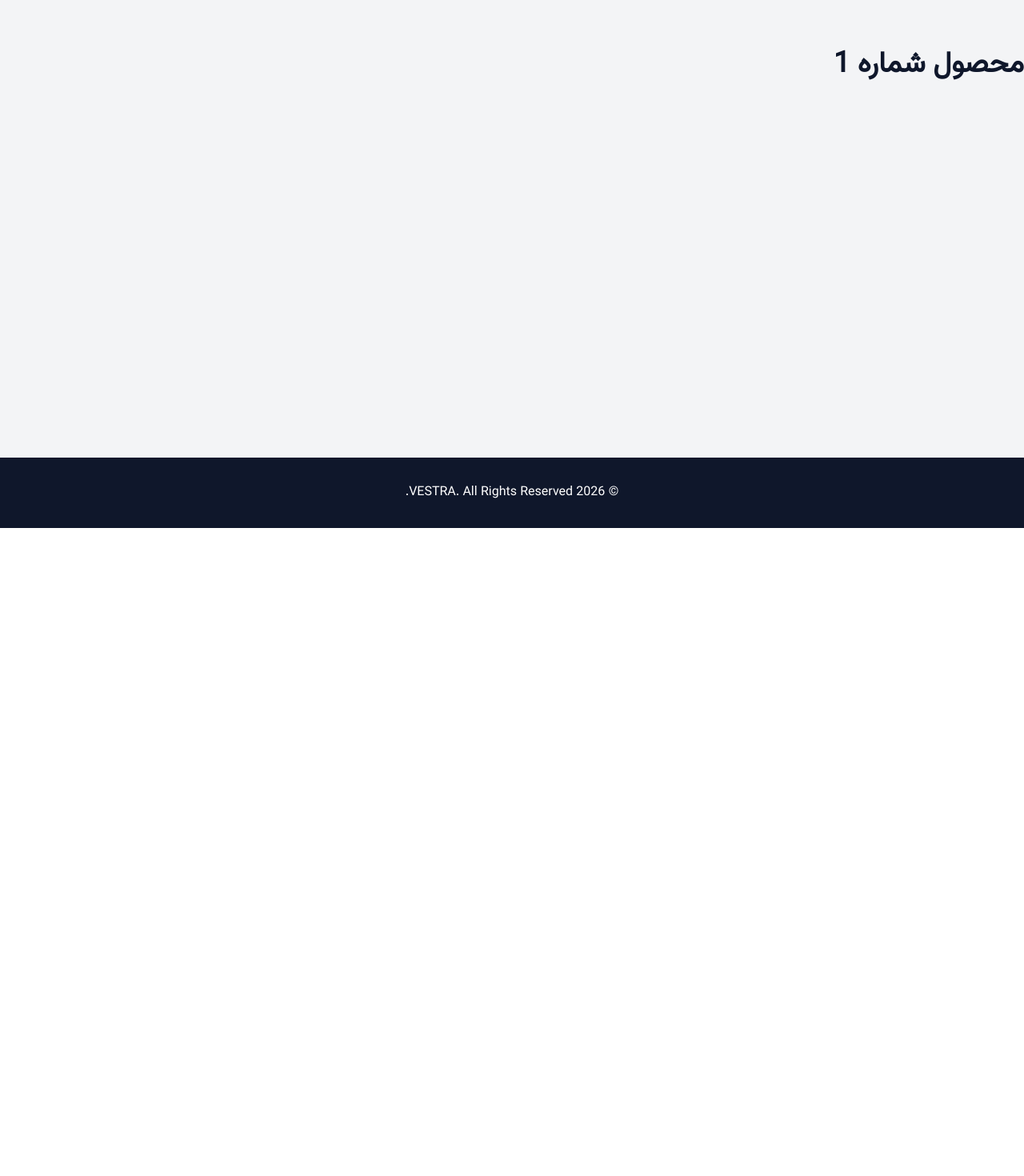
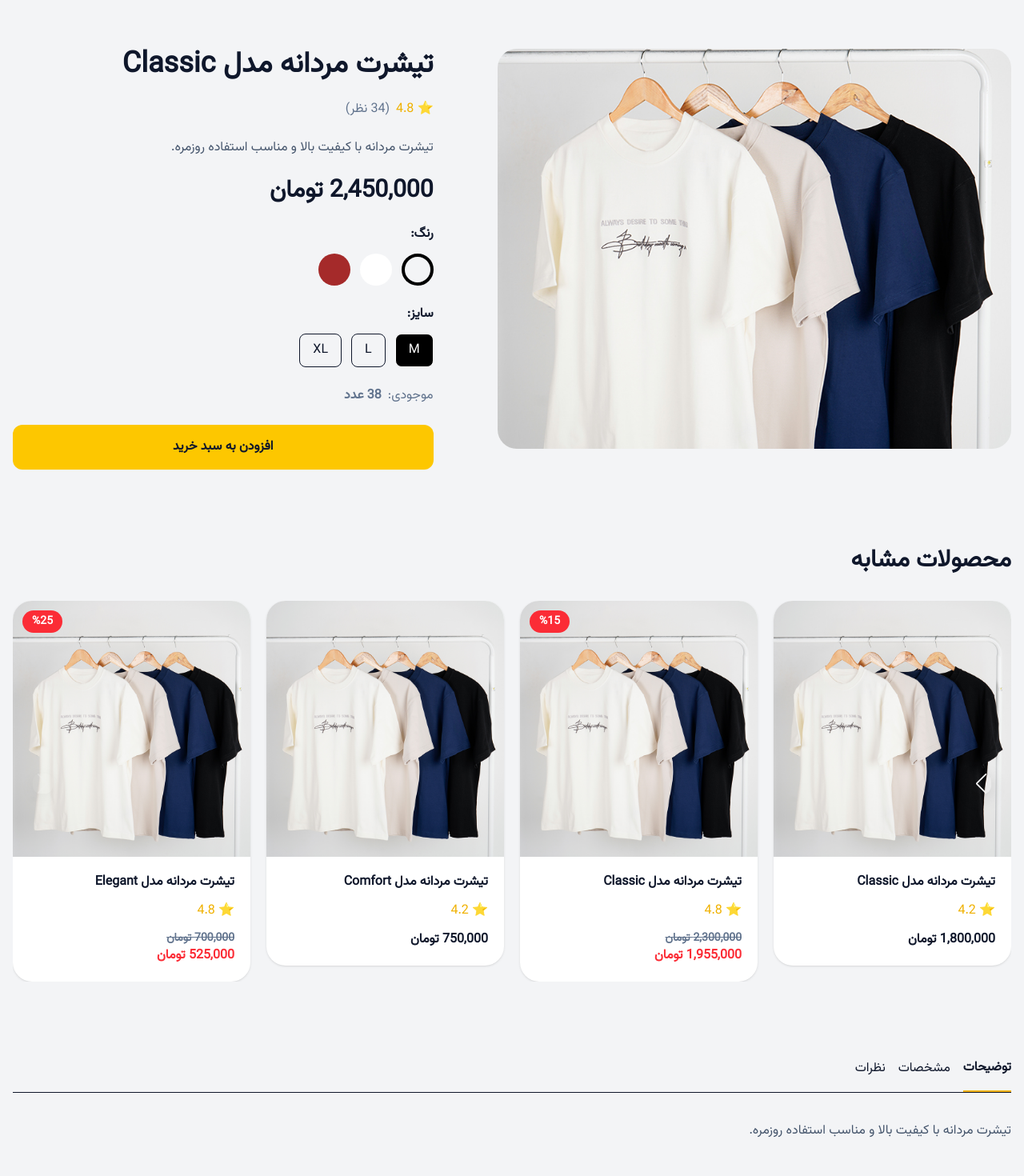
Before and after one commit to Zohrenaeimian/vestra-shop, a React (Vite) app: page /products/1 in a window 1280 px wide. Shown: the part 140-1610 px from the top of the page at 80% size. Before the commit the page ends 800 px from the top, so only its background shows below. Built offline with nearby package versions, Linux system fonts and the light colour scheme; data requests are answered from the project's data file.

Commit message:
feat(product-details): implement product details page with tabs and related products

```diff
--- a/src/components/product/ProductGallery/ProductGallery.jsx
+++ b/src/components/product/ProductGallery/ProductGallery.jsx
@@ -0,0 +1,18 @@
+function ProductGallery({ product }) {
+  return (
+    <div>
+      <img
+        src={product.image}
+        alt={product.title}
+        className="
+          h-[500px]
+          w-full
+          rounded-3xl
+          object-cover
+        "
+      />
+    </div>
+  );
+}
+
+export default ProductGallery;
--- a/src/components/product/ProductInfo/ProductInfo.jsx
+++ b/src/components/product/ProductInfo/ProductInfo.jsx
@@ -0,0 +1,122 @@
+import { useState } from "react";
+
+function ProductInfo({ product }) {
+  const [selectedColor, setSelectedColor] = useState(product.colors[0]);
+
+  const [selectedSize, setSelectedSize] = useState(product.sizes[0]);
+  const hasDiscount = product.discount > 0;
+
+  const finalPrice = hasDiscount
+    ? product.price - (product.price * product.discount) / 100
+    : product.price;
+
+  return (
+    <div className="space-y-6">
+      <h1 className="text-4xl font-bold dark:text-white">{product.title}</h1>
+
+      <div className="flex items-center gap-2">
+        <span className="text-yellow-500">⭐ {product.rating}</span>
+
+        <span className="text-slate-500">({product.reviewCount} نظر)</span>
+      </div>
+
+      <p className="text-slate-600 dark:text-slate-300">
+        {product.description}
+      </p>
+
+      <div>
+        {hasDiscount ? (
+          <>
+            <p className="text-lg text-slate-400 line-through">
+              {product.oldPrice.toLocaleString()} تومان
+            </p>
+
+            <p className="text-3xl font-bold text-red-500">
+              {product.price.toLocaleString()} تومان
+            </p>
+          </>
+        ) : (
+          <p className="text-3xl font-bold dark:text-white">
+            {product.price.toLocaleString()} تومان
+          </p>
+        )}
+      </div>
+
+      <div className="space-y-3">
+        <h3 className="font-bold dark:text-white">رنگ:</h3>
+
+        <div className="flex gap-3">
+          {product.colors.map((color) => (
+            <button
+              key={color}
+              onClick={() => setSelectedColor(color)}
+              className={`
+          h-10
+          w-10
+          rounded-full
+          border-4
+          transition
+          ${
+            selectedColor === color
+              ? "border-black dark:border-white"
+              : "border-transparent"
+          }
+        `}
+              style={{
+                backgroundColor: color,
+              }}
+            />
+          ))}
+        </div>
+      </div>
+
+      <div className="space-y-3">
+        <h3 className="font-bold dark:text-white">سایز:</h3>
+
+        <div className="flex gap-3">
+          {product.sizes.map((size) => (
+            <button
+              key={size}
+              onClick={() => setSelectedSize(size)}
+              className={`
+          rounded-lg
+          border
+          px-4
+          py-2
+          transition
+          ${
+            selectedSize === size
+              ? "bg-black text-white dark:bg-white dark:text-black"
+              : "dark:border-slate-700 dark:text-white"
+          }
+        `}
+            >
+              {size}
+            </button>
+          ))}
+        </div>
+      </div>
+
+      <p className="text-slate-500 dark:text-slate-300">
+        موجودی:
+        <span className="mr-2 font-bold">{product.stock} عدد</span>
+      </p>
+
+      <button
+        className="
+    w-full
+    rounded-xl
+    bg-yellow-400
+    py-4
+    font-bold
+    transition
+    hover:bg-yellow-500
+  "
+      >
+        افزودن به سبد خرید
+      </button>
+    </div>
+  );
+}
+
+export default ProductInfo;
--- a/src/components/product/ProductReview/ProductReview.jsx
+++ b/src/components/product/ProductReview/ProductReview.jsx
@@ -0,0 +1,15 @@
+function ProductReview({ product }) {
+  return (
+    <div>
+      <h3 className="mb-4 text-xl font-bold">
+        نظرات کاربران
+      </h3>
+
+      <p className="text-slate-500">
+        {product.reviewCount} نظر برای این محصول ثبت شده است.
+      </p>
+    </div>
+  );
+}
+
+export default ProductReview;
--- /dev/null
+++ b/src/components/product/ProductSpecification/ProductSpecification.jsx
@@ -0,0 +1,27 @@
+function ProductSpecification({ product }) {
+  return (
+    <div className="space-y-4">
+      <div className="flex justify-between border-b pb-4">
+        <span>دسته‌بندی</span>
+        <span>{product.category}</span>
+      </div>
+
+      <div className="flex justify-between border-b pb-4">
+        <span>جنسیت</span>
+        <span>{product.gender}</span>
+      </div>
+
+      <div className="flex justify-between border-b pb-4">
+        <span>موجودی</span>
+        <span>{product.stock}</span>
+      </div>
+
+      <div className="flex justify-between border-b pb-4">
+        <span>امتیاز</span>
+        <span>{product.rating}</span>
+      </div>
+    </div>
+  );
+}
+
+export default ProductSpecification;
--- a/src/components/product/ProductTabs/ProductTabs.jsx
+++ b/src/components/product/ProductTabs/ProductTabs.jsx
@@ -0,0 +1,69 @@
+import { useState } from "react";
+import ProductSpecification from "../ProductSpecification/ProductSpecification";
+import ProductReview from "../ProductReview/ProductReview";
+
+function ProductTabs({ product }) {
+  const [activeTab, setActiveTab] =
+    useState("description");
+
+  return (
+    <section className="mt-24">
+      <div className="mb-8 flex gap-4 border-b">
+        <button
+          onClick={() =>
+            setActiveTab("description")
+          }
+          className={`pb-4 ${
+            activeTab === "description"
+              ? "border-b-2 border-yellow-500 font-bold"
+              : ""
+          }`}
+        >
+          توضیحات
+        </button>
+
+        <button
+          onClick={() =>
+            setActiveTab("specification")
+          }
+          className={`pb-4 ${
+            activeTab === "specification"
+              ? "border-b-2 border-yellow-500 font-bold"
+              : ""
+          }`}
+        >
+          مشخصات
+        </button>
+
+        <button
+          onClick={() => setActiveTab("review")}
+          className={`pb-4 ${
+            activeTab === "review"
+              ? "border-b-2 border-yellow-500 font-bold"
+              : ""
+          }`}
+        >
+          نظرات
+        </button>
+      </div>
+
+      {activeTab === "description" && (
+        <p className="leading-8 text-slate-600 dark:text-slate-300">
+          {product.description}
+        </p>
+      )}
+
+      {activeTab === "specification" && (
+        <ProductSpecification
+          product={product}
+        />
+      )}
+
+      {activeTab === "review" && (
+        <ProductReview product={product} />
+      )}
+    </section>
+  );
+}
+
+export default ProductTabs;
--- a/src/components/product/RelatedProducts/RelatedProducts.jsx
+++ b/src/components/product/RelatedProducts/RelatedProducts.jsx
@@ -0,0 +1,46 @@
+import { useEffect, useState } from "react";
+import { getProductsByCategory } from "../../../services/productService";
+import ProductSlider from "../ProductSlider/ProductSlider";
+
+function RelatedProducts({ product }) {
+  const [products, setProducts] = useState([]);
+
+  useEffect(() => {
+    const fetchProducts = async () => {
+      try {
+        const response =
+          await getProductsByCategory(
+            product.category
+          );
+
+        const filtered =
+          response.data.filter(
+            (item) => item.id !== product.id
+          );
+
+        setProducts(filtered);
+      } catch (error) {
+        console.log(error);
+      }
+    };
+
+    fetchProducts();
+  }, [product]);
+
+  if (!products.length) {
+    return null;
+  }
+
+  return (
+    <section className="mt-24">
+      <h2 className="mb-8 text-3xl font-bold dark:text-white">
+        محصولات مشابه
+      </h2>
+
+      <ProductSlider products={products} />
+
+    </section>
+  );
+}
+
+export default RelatedProducts;
--- a/src/pages/ProductDetails/ProductDetails.jsx
+++ b/src/pages/ProductDetails/ProductDetails.jsx
@@ -1,15 +1,54 @@
-// pages/ProductDetails/ProductDetails.jsx
+import { useEffect, useState } from "react";
+import { useParams } from "react-router-dom";
+import { getProductById } from "../../services/productService";
+import ProductGallery from "../../components/product/ProductGallery/ProductGallery";
+import ProductInfo from "../../components/product/ProductInfo/ProductInfo";
+import RelatedProducts from "../../components/product/RelatedProducts/RelatedProducts";
+import ProductTabs from "../../components/product/ProductTabs/ProductTabs";
 
-import { useParams } from "react-router-dom";
 
 function ProductDetails() {
   const { id } = useParams();
 
+  const [product, setProduct] = useState(null);
+  const [loading, setLoading] = useState(true);
+
+  useEffect(() => {
+    const fetchProduct = async () => {
+      try {
+        const response = await getProductById(id);
+
+        setProduct(response.data);
+      } catch (error) {
+        console.log(error);
+      } finally {
+        setLoading(false);
+      }
+    };
+
+    fetchProduct();
+  }, [id]);
+
+  if (loading) {
+    return <div className="container mx-auto py-20">در حال بارگذاری...</div>;
+  }
+
+  if (!product) {
+    return <div className="container mx-auto py-20">محصول پیدا نشد.</div>;
+  }
+
   return (
-    <div className="container mx-auto py-20">
-      <h1 className="text-4xl font-bold">
-        محصول شماره {id}
-      </h1>
+    <div className="container mx-auto px-4 py-20">
+      <div className="grid gap-20 lg:grid-cols-[1.1fr_0.9fr]">
+        <ProductGallery product={product} />
+
+        <ProductInfo product={product} />
+      </div>
+
+      <div className="mt-24">
+        <RelatedProducts product={product} />
+        <ProductTabs product={product} />
+      </div>
     </div>
   );
 }
--- a/src/services/productService.js
+++ b/src/services/productService.js
@@ -9,3 +9,15 @@ export const getProducts = () => {
 export const getProduct = (id) => {
   return axios.get(`${API}/${id}`);
 };
+
+export const getProductById = (id) => {
+  return axios.get(
+    `http://localhost:3000/products/${id}`
+  );
+};
+
+export const getProductsByCategory = (category) => {
+  return axios.get(
+    `http://localhost:3000/products?category=${category}`
+  );
+};
```
